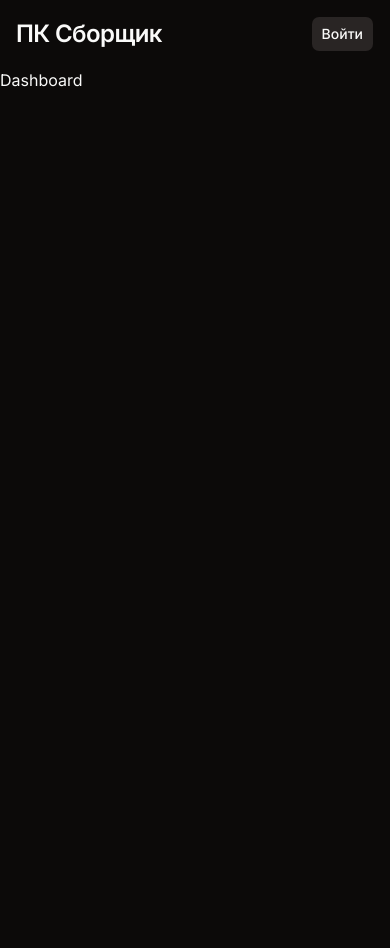
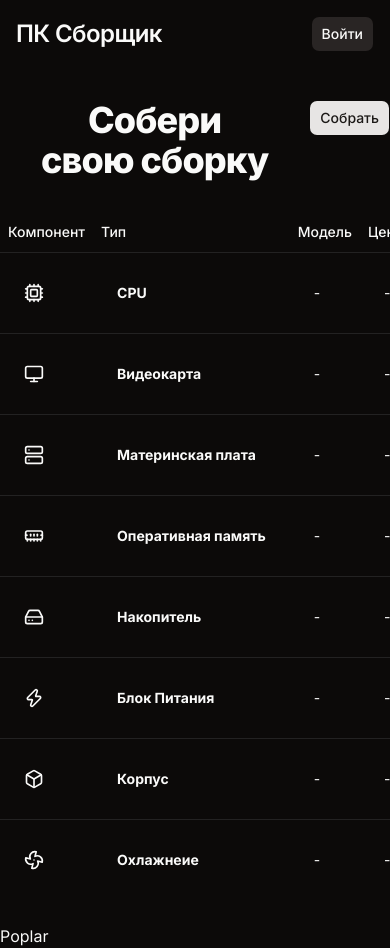
Before and after one commit to murashko12/pc-builder, a Next.js app: page /dashboard in a window 390 px wide. Before the commit the page ends 844 px from the top, so only its background shows below. Built offline with nearby package versions, Linux system fonts and the light colour scheme; no server answers.

Commit message:
feat: table component for Dashboard

```diff
--- /dev/null
+++ b/app/dashboard/components/current-build.tsx
@@ -0,0 +1,34 @@
+'use client'
+
+
+import { Button } from "@/components/ui/button";
+import { TypographyH1 } from "@/components/ui/typography-h1";
+import type { Component } from "@/lib/types"
+import { useCallback, useState } from "react"
+import { TableParts } from "./table";
+import { componentCategories } from "@/lib/constants";
+
+export const CurrentBuild = () => {
+  const [selectedByCategory, setSelecetedByCategory] = useState<Record<string, Component | null>>({})
+    const [saveDialogOpen, setSaveDialogOpen] = useState(false)
+
+    const onSelectComponent = useCallback((categoryId: string, component: Component | null) => {
+        setSelecetedByCategory(prev => ({...prev, [categoryId]: component}))
+    },[])
+
+  return (
+    <>
+      <div className="flex justify-between mb-8">
+        <TypographyH1>Собери свою сборку</TypographyH1>
+        <Button onClick={() => setSaveDialogOpen(true)}>Собрать</Button>
+      </div>
+      <div className="min-w-0 overflow-x-auto">
+        <TableParts
+          components={componentCategories}
+          onSelectedComponent={onSelectComponent}
+          selectedByCategory={selectedByCategory}
+        />
+      </div>
+    </>
+  )
+}
--- /dev/null
+++ b/app/dashboard/components/table.tsx
@@ -0,0 +1,96 @@
+'use client'
+
+import { Button } from '@/components/ui/button';
+import { Dialog, DialogTrigger } from '@/components/ui/dialog';
+import {
+    Table,
+    TableBody,
+    TableCell,
+    TableHead,
+    TableHeader,
+    TableRow
+} from '@/components/ui/table'
+
+import { Component, ComponentCategory } from "@/lib/types";
+import { Box, Cpu, Fan, HardDrive, MemoryStick, Monitor, Plus, Server, Zap } from "lucide-react";
+import { ElementType, useState } from "react";
+
+const iconMap: Record<ComponentCategory['icon'], ElementType> = {
+    Cpu,
+    Monitor,
+    Server,
+    MemoryStick,
+    HardDrive,
+    Zap,
+    Box,
+    Fan
+}
+
+type CategoryRow = {
+    id: string;
+    name: string;
+    icon: string;
+}
+
+type Props = {
+    components: CategoryRow[];
+    selectedByCategory: Record<string, Component | null>;
+    onSelectedComponent: ( categoryId: string, component: Component | null ) => void;
+}
+
+export function TableParts({
+    components,
+    selectedByCategory,
+    onSelectedComponent
+}: Props) {
+    const [openCategoryId, setOpenCategoryId] = useState<string | null>(null)
+    const totalPrice = Object.values(selectedByCategory).reduce(
+        (sum, c) => sum + (c?.price ?? 0), 0
+    )
+    return (
+        <Table>
+            <TableHeader>
+                <TableRow>
+                    <TableHead className='w-25'>Компонент</TableHead>
+                    <TableHead>Тип</TableHead>
+                    <TableHead>Модель</TableHead>
+                    <TableHead>Цена</TableHead>
+                    <TableHead className='text-right'>Дейстаие</TableHead>
+                </TableRow>
+            </TableHeader>
+            <TableBody>
+                {
+                    components.map((category) => {
+                        const Icon = iconMap[category.icon]
+                        const selected = selectedByCategory[category.id]
+                        return (
+                            <TableRow key={category.id} className='my-2'>
+                                <TableCell>
+                                    <div className="flex tems-center">
+                                        <Icon className="h-5 w-5 mr-1"/>
+                                    </div>
+                                </TableCell>
+                                <TableCell className='font-bold'>{category.name}</TableCell>
+                                <TableCell>{selected?.name ?? '-'}</TableCell>
+                                <TableCell>{selected?.price ?? '-'}</TableCell>
+                                <TableCell className='text-right'>
+                                    <Dialog
+                                        open={openCategoryId === category.id}
+                                        onOpenChange={(open) => setOpenCategoryId(open ? category.id : null)}
+                                    >
+                                        <DialogTrigger asChild>
+                                            <Button variant={"outline"} size={"sm"}>
+                                                <Plus className='h-4 w-4 mr-1' />
+                                                { selected ? 'Изменить' : 'Добавить'}
+                                            </Button>
+                                        </DialogTrigger>
+                                    </Dialog>
+                                </TableCell>
+                            </TableRow>
+                        )
+                    })
+                }
+            </TableBody>
+        </Table>
+    )
+}
--- /dev/null
+++ b/app/dashboard/layout.tsx
@@ -0,0 +1,11 @@
+import { ReactNode } from "react";
+
+export default function DashboardLayout({
+    children
+}: { children: ReactNode }) {
+    return (
+        <div className="container mx-auto max-w-5xl mt-8">
+            { children }
+        </div>
+    )
+}
--- a/app/dashboard/page.tsx
+++ b/app/dashboard/page.tsx
@@ -1,7 +1,14 @@
+import { CurrentBuild } from "./components/current-build";
+
 export default function Dashboard() {
-    return (
-        <div className="">
-            Dashboard
-        </div>
-    )
+  return (
+    <div className="flex flex-col gap-6 lg:flex-row lg:items-start">
+      <div className="min-w-0 flex-1">
+        <CurrentBuild />
+      </div>
+      <aside className="shrink-0 lg:sticky lg:top-6 lg:w-64">
+        Poplar
+      </aside>
+    </div>
+  )
 }
--- a/app/page.tsx
+++ b/app/page.tsx
@@ -1,14 +1,18 @@
 import { Button } from "@/components/ui/button";
 import { TypographyH1 } from "@/components/ui/typography-h1";
-import { TypographyH3 } from "@/components/ui/typography-h3";
+import Link from "next/link";
 
 export default function Home() {
   return (
-    <div>
-      <main>
-        <TypographyH1>TypographyH1</TypographyH1>
-        <TypographyH3>TypographyH3</TypographyH3>
-        <Button variant={"outline"}>Test BTN</Button>
+    <div className="flex min-h-screen items-center justify-center">
+      <main className="flex min-h-screen w-full max-w-3xl flex-col items-center py-32 px-16">
+        <TypographyH1>
+          Создай свою сборку мечты
+        </TypographyH1>
+        <br />
+        <Button>
+          <Link href={"/dashboard"}>Собрать</Link>
+        </Button>
       </main>
     </div>
   );
--- a/components/ui/table.tsx
+++ b/components/ui/table.tsx
@@ -83,7 +83,7 @@
     <td
       data-slot="table-cell"
       className={cn(
-        "p-2 align-middle whitespace-nowrap [&:has([role=checkbox])]:pr-0",
+        "p-6 align-middle whitespace-nowrap [&:has([role=checkbox])]:pr-0",
         className
       )}
       {...props}
--- /dev/null
+++ b/lib/constants.ts
@@ -0,0 +1,12 @@
+import { ComponentCategory } from "./types";
+
+export const componentCategories: ComponentCategory[] = [
+  {id: 'cpu', name: 'CPU', icon: 'Cpu'},
+  {id: 'gpu', name: 'Видеокарта', icon: 'Monitor'},
+  {id: 'motherboard', name: 'Материнская плата', icon: 'Server'},
+  {id: 'ram', name: 'Оперативная память', icon: 'MemoryStick'},
+  {id: 'storage', name: 'Накопитель', icon: 'HardDrive'},
+  {id: 'psu', name: 'Блок Питания', icon: 'Zap'},
+  {id: 'case', name: 'Корпус', icon: 'Box'},
+  {id: 'cooling', name: 'Охлажнеие', icon: 'Fan'},
+]
--- /dev/null
+++ b/lib/types.ts
@@ -0,0 +1,37 @@
+export type ComponentCategory = {
+  id: string;
+  name: string;
+  icon: string;
+}
+
+export type Component = {
+  id: string;
+  name: string;
+  price: number;
+  type: ComponentType;
+  socket: string | null;
+}
+
+export type ComponentType = 'cpu' | 'gpu' | 'ram' | 'ssd' | 'psu' | 'case' | 'cooler' | 'motherboard'
+
+export const categoryIdToDbType: Record<string, ComponentType> = {
+  cpu: 'cpu',
+  gpu: 'gpu',
+  ram: 'ram',
+  ssd: 'ssd',
+  psu: 'psu',
+  case: 'case',
+  cooler: 'cooler',
+  motherboard: 'motherboard'
+}
+
+export const dbTypeToCategoryId: Record<ComponentType, string> = {
+  cpu: 'cpu',
+  gpu: 'gpu',
+  ram: 'ram',
+  ssd: 'storage',
+  psu: 'psu',
+  case: 'case',
+  cooler: 'cooling',
+  motherboard: 'motherboard'
+}
```
